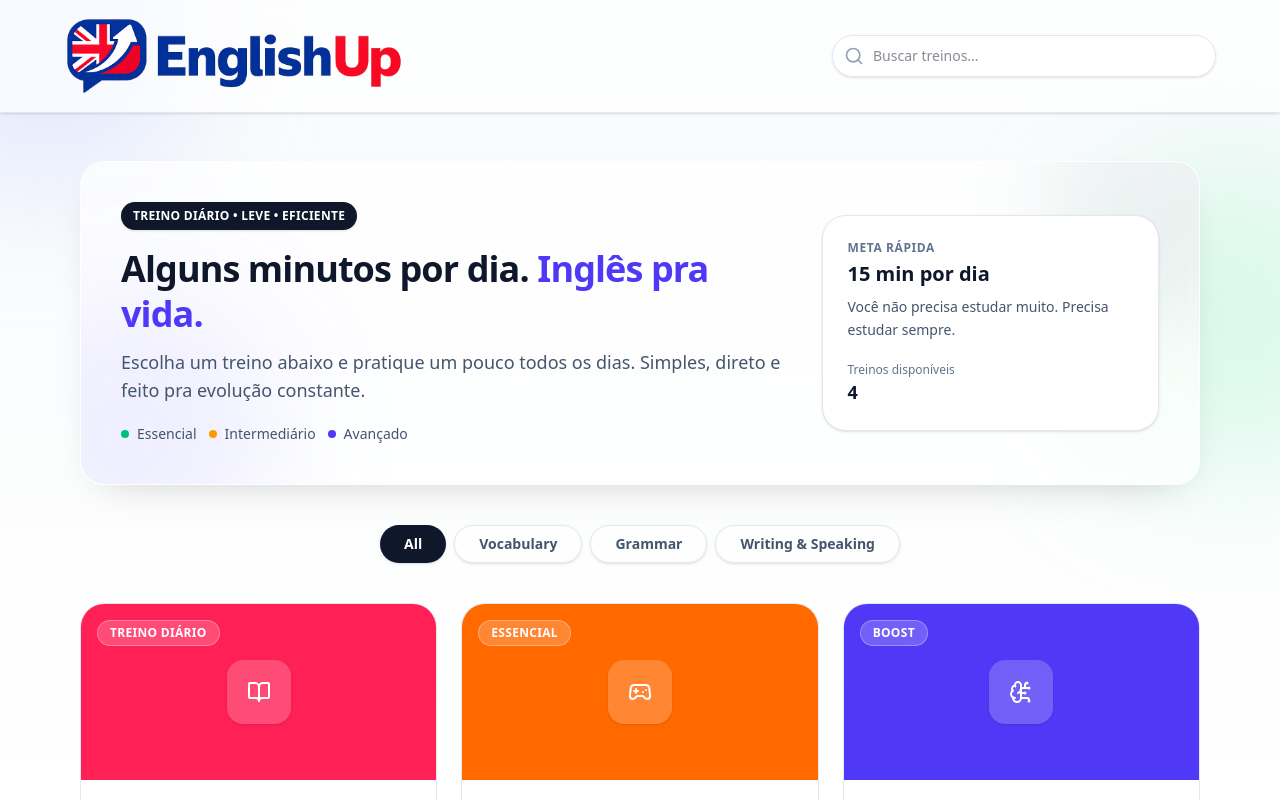
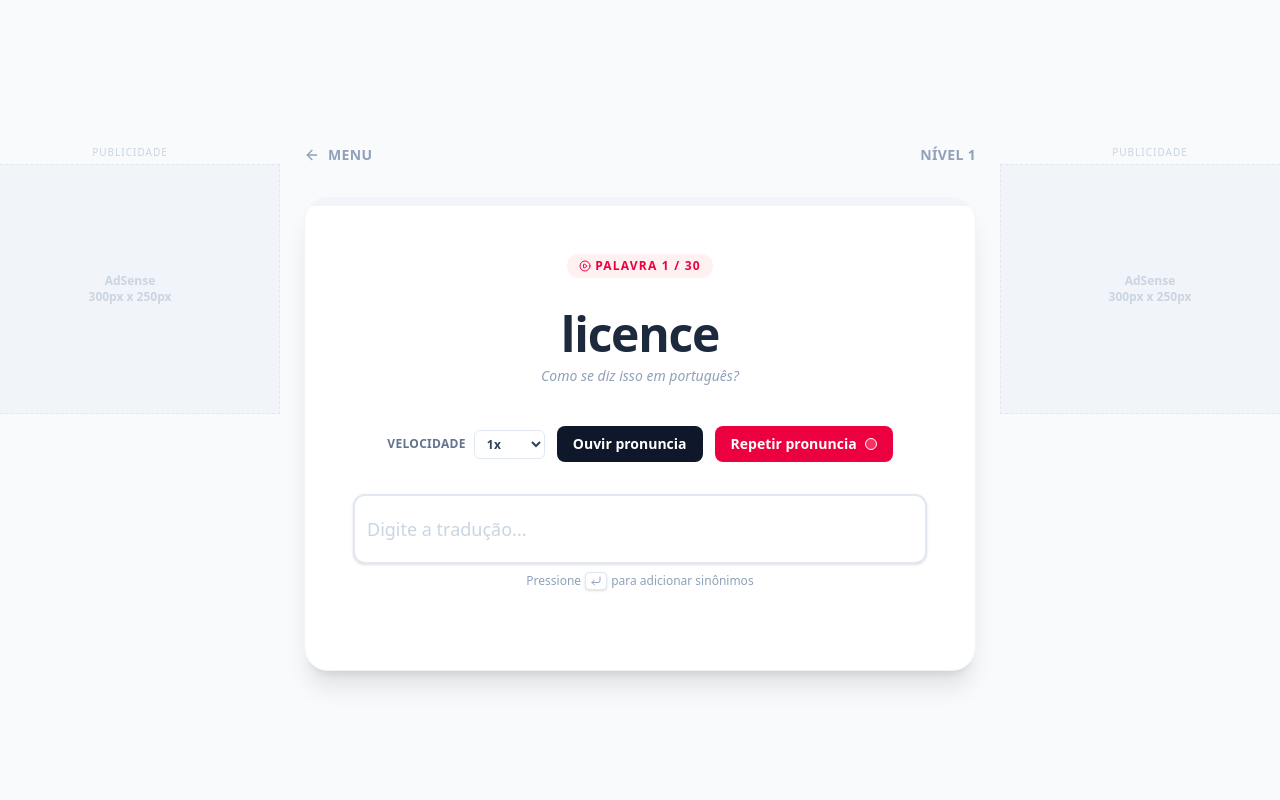
Before and after one commit to Artur-Brasileiro/English-Hub, a React (Vite) app in the folder english-hub/: page /vocabulary/level/1 in a window 1280 px wide. Before the commit this address led to /. Shown: the top 800 px of the page. Built offline with nearby package versions, Linux system fonts and the light colour scheme.

Commit message:
Adicionando Ad no site

```diff
--- a/english-hub/index.html
+++ b/english-hub/index.html
@@ -16,6 +16,9 @@
     <link rel="icon" type="image/png" href="/favicon.png" />
     <meta name="viewport" content="width=device-width, initial-scale=1.0" />
     <title>EnglishUp</title>
+
+    <script async src="https://pagead2.googlesyndication.com/pagead/js/adsbygoogle.js?client=ca-pub-SEU_ID_AQUI"
+     crossorigin="anonymous"></script>
 </head>
   <body>
     <div id="root"></div>
--- a/english-hub/src/App.jsx
+++ b/english-hub/src/App.jsx
@@ -17,6 +17,8 @@ export default function App() {
         <Route path="/" element={<HubPage />} />
 
         <Route path="/vocabulary" element={<VocabularyGame />} />
+        <Route path="/vocabulary/level/:levelId" element={<VocabularyGame />} />
+
         <Route path="/irregular" element={<IrregularVerbsGame />} />
         <Route path="/phrasal" element={<PhrasalVerbsGame />} />
         <Route path="/translation" element={<TranslationGame />} />
--- a/english-hub/src/components/VocabularyGame.jsx
+++ b/english-hub/src/components/VocabularyGame.jsx
@@ -1,5 +1,5 @@
 import React, { useState, useMemo, useRef, useEffect } from 'react';
-import { useNavigate } from "react-router-dom";
+import { useNavigate, useParams } from "react-router-dom";
 import { VOCABULARY_DATA } from '../data/gameData';
 import {
   ArrowRight,
@@ -9,7 +9,8 @@ import {
   ArrowLeft,
   BookOpen,
   PlayCircle,
-  CornerDownLeft
+  CornerDownLeft,
+  Heart
 } from 'lucide-react';
 
 const WORDS_PER_LEVEL = 30;
@@ -85,17 +86,58 @@ const shuffleWords = (words) => {
   return shuffled;
 };
 
+// --- COMPONENTE DE ANÚNCIO (AD UNIT) ---
+const AdUnit = ({ slotId, format = "auto", label = "Publicidade", width, height }) => {
+  useEffect(() => {
+    try {
+      (window.adsbygoogle = window.adsbygoogle || []).push({});
+    } catch (e) {
+      console.error("AdSense Error", e);
+    }
+  }, []);
+
+  const style = width && height ? { display: 'inline-block', width, height } : { display: 'block' };
+
+  return (
+    <div className="flex flex-col items-center justify-center my-4">
+      <div className="text-[10px] text-slate-300 uppercase tracking-widest mb-1">{label}</div>
+      <div className="bg-slate-100 border border-slate-200 border-dashed flex items-center justify-center overflow-hidden relative"
+           style={{ width: width || '100%', height: height || 'auto', minHeight: height || '100px' }}>
+
+        {/* Placeholder visual (Remova este span quando estiver rodando com anúncios reais para limpar o visual) */}
+        <span className="text-slate-300 text-xs font-bold p-4 text-center absolute pointer-events-none">
+             AdSense<br/>{width || 'Auto'} x {height || 'Auto'}
+        </span>
+
+        <ins className="adsbygoogle"
+             style={style}
+             data-ad-client="ca-pub-SEU_ID_DO_CLIENTE" // <--- COLOQUE SEU ID AQUI
+             data-ad-slot={slotId || "1234567890"}     // <--- E AQUI (Slot padrão)
+             data-ad-format={format}
+             data-full-width-responsive="true"></ins>
+      </div>
+    </div>
+  );
+};
+
+
 // --- COMPONENTE PRINCIPAL ---
 
 const VocabularyGame = ({ onBack }) => {
   const navigate = useNavigate();
-  const [view, setView] = useState('menu');
+  const { levelId } = useParams();
+
+  const urlLevel = levelId ? parseInt(levelId) : null;
+
+  const [view, setView] = useState(urlLevel ? 'game' : 'menu');
+  const [currentLevelId, setCurrentLevelId] = useState(urlLevel || 1);
+
+  // Estados para controlar a tela de Anúncio
+  const [showAdScreen, setShowAdScreen] = useState(false);
+  const [pendingAction, setPendingAction] = useState(null);
 
   // Estados do Jogo
-  const [currentLevelId, setCurrentLevelId] = useState(1);
   const [currentWordIndex, setCurrentWordIndex] = useState(0);
-
-  // Estados de Input (Tags + Texto)
   const [tags, setTags] = useState([]);
   const [typingText, setTypingText] = useState('');
 
@@ -107,7 +149,7 @@ const VocabularyGame = ({ onBack }) => {
   // Voz e Pronúncia
   const [isSpeaking, setIsSpeaking] = useState(false);
   const [isListening, setIsListening] = useState(false);
-  const [pronunciationFeedback, setPronunciationFeedback] = useState(null); // null, 'correct', 'wrong'
+  const [pronunciationFeedback, setPronunciationFeedback] = useState(null);
   const [pronunciationError, setPronunciationError] = useState(null);
   const [speechRate, setSpeechRate] = useState(1);
 
@@ -115,6 +157,43 @@ const VocabularyGame = ({ onBack }) => {
   const [isFocused, setIsFocused] = useState(false);
   const inputRef = useRef(null);
   const recognitionRef = useRef(null);
+
+  // UseEffect de Roteamento
+  useEffect(() => {
+    if (urlLevel) {
+      setCurrentLevelId(urlLevel);
+      setView('game');
+      restartInternalState();
+      window.scrollTo(0, 0);
+    } else {
+      setView('menu');
+      stopListening();
+    }
+
+    // Garante que a tela de anúncio fecha ao completar a navegação
+    setShowAdScreen(false);
+
+  }, [urlLevel]);
+
+  // UseEffect para carregar anúncio na tela de Interstitial
+  useEffect(() => {
+    if (showAdScreen) {
+      try {
+        (window.adsbygoogle = window.adsbygoogle || []).push({});
+      } catch (e) {
+        console.error("Erro no AdSense (Tela Apoio):", e);
+      }
+    }
+  }, [showAdScreen]);
+
+  const restartInternalState = () => {
+    stopListening();
+    setCurrentWordIndex(0);
+    setStats({ correct: 0, wrong: 0 });
+    setSpeechRate(1);
+    setLevelShuffleKey((prev) => prev + 1);
+    resetInputsAndFeedback();
+  };
 
   const totalLevels = Math.ceil(VOCABULARY_DATA.length / WORDS_PER_LEVEL);
 
@@ -127,12 +206,12 @@ const VocabularyGame = ({ onBack }) => {
 
   const currentWord = currentLevelWords[currentWordIndex];
 
-  // Focar no input ao mudar a palavra
+  // Focar no input
   useEffect(() => {
-    if (!feedback && view === 'game') {
+    if (!feedback && view === 'game' && !showAdScreen) {
       inputRef.current?.focus();
     }
-  }, [currentWordIndex, feedback, view]);
+  }, [currentWordIndex, feedback, view, showAdScreen]);
 
   // --- FUNÇÕES DE CONTROLE ---
 
@@ -150,30 +229,35 @@ const VocabularyGame = ({ onBack }) => {
     setFeedback(null);
     setAnswerReport(null);
     setIsFocused(false);
-
-    // Reseta estado de pronúncia
     setPronunciationFeedback(null);
     setPronunciationError(null);
   };
 
-  const enterLevel = (levelId) => {
-    stopListening();
-    setCurrentLevelId(levelId);
-    setLevelShuffleKey((prev) => prev + 1);
-    setCurrentWordIndex(0);
-    setStats({ correct: 0, wrong: 0 });
-    setSpeechRate(1);
-    resetInputsAndFeedback();
-    setView('game');
-    window.scrollTo(0, 0);
+  // --- INTERCEPTADORES DE NAVEGAÇÃO ---
+
+  const requestNavigation = (type, payload) => {
+    setPendingAction({ type, payload });
+    setShowAdScreen(true);
   };
 
-  const returnToMenu = () => {
-    stopListening();
-    setPronunciationFeedback(null);
-    setPronunciationError(null);
-    setSpeechRate(1);
-    setView('menu');
+  const confirmNavigation = () => {
+    if (pendingAction) {
+      if (pendingAction.type === 'navigate') {
+        navigate(pendingAction.payload);
+        // Não fechamos setShowAdScreen aqui para evitar o "flash".
+        // O useEffect do urlLevel fará isso quando a rota mudar.
+      } else if (pendingAction.type === 'restart') {
+        setView('game'); // Garante sair da tela de result
+        restartLevelInternal();
+        setShowAdScreen(false); // Fecha manual pois a URL não muda
+      }
+    }
+    setPendingAction(null);
+  };
+
+  const restartLevelInternal = () => {
+    restartInternalState();
+    window.scrollTo(0, 0);
   };
 
   const nextWord = () => {
@@ -185,7 +269,7 @@ const VocabularyGame = ({ onBack }) => {
     }
   };
 
-  // --- LÓGICA DE TAGS ---
+  // --- LÓGICA DE TAGS E JOGO ---
 
   const addTag = (text) => {
     if (feedback) return;
@@ -310,13 +394,13 @@ const VocabularyGame = ({ onBack }) => {
 
     recognition.onstart = () => {
       setPronunciationError(null);
-      setPronunciationFeedback(null); // Reseta a bolinha para cinza/amarelo
+      setPronunciationFeedback(null);
       setIsListening(true);
     };
     recognition.onend = () => setIsListening(false);
     recognition.onerror = () => {
       setIsListening(false);
-      setPronunciationFeedback('wrong'); // Erro técnico conta como falha visualmente ou pode ser tratado diferente
+      setPronunciationFeedback('wrong');
       setPronunciationError('Erro');
     };
     recognition.onresult = (event) => {
@@ -336,6 +420,51 @@ const VocabularyGame = ({ onBack }) => {
 
   // --- RENDERIZAÇÃO ---
 
+  // 1. TELA DE ANÚNCIO (Interstitial - Prioridade Alta)
+  if (showAdScreen) {
+    return (
+      <div className="min-h-screen bg-slate-900/95 flex items-center justify-center p-4 animate-fade-in z-50 fixed inset-0">
+        <div className="bg-white rounded-3xl shadow-2xl p-6 md:p-8 text-center max-w-md w-full relative overflow-hidden">
+
+          <div className="absolute top-0 left-0 w-full h-2 bg-linear-to-r from-indigo-500 via-purple-500 to-pink-500" />
+
+          <div className="mb-6">
+             <div className="w-16 h-16 bg-rose-100 text-rose-500 rounded-full flex items-center justify-center mx-auto mb-4 animate-bounce-slow">
+                <Heart className="w-8 h-8 fill-current" />
+             </div>
+             <h2 className="text-2xl font-bold text-slate-800">Apoie o EnglishUp!</h2>
+             <p className="text-slate-500 text-sm mt-2 leading-relaxed">
+               Manter o site online e gratuito tem custos.
+               <br/>Obrigado por visualizar nossos patrocinadores.
+             </p>
+          </div>
+
+          {/* Espaço do Anúncio (Retângulo Médio 300x250) */}
+          <div className="bg-slate-100 border-2 border-slate-200 border-dashed rounded-xl w-full h-62.5 flex items-center justify-center mb-6 relative overflow-hidden">
+            <div className="absolute top-0 right-0 bg-slate-200 text-[9px] text-slate-500 px-2 py-0.5 rounded-bl-lg z-10">Publicidade</div>
+            <ins className="adsbygoogle"
+                 style={{ display: 'inline-block', width: '300px', height: '250px' }}
+                 data-ad-client="ca-pub-SEU_ID_DO_CLIENTE"
+                 data-ad-slot="SEU_ID_DO_BLOCO" // Slot específico para esse interstitial
+                 ></ins>
+          </div>
+
+          <button
+            onClick={confirmNavigation}
+            className="w-full py-4 bg-slate-900 text-white font-bold rounded-xl hover:bg-slate-800 transition-all transform hover:scale-[1.02] shadow-lg shadow-slate-300 flex items-center justify-center gap-2 group"
+          >
+            Continuar para o Jogo <ArrowRight className="w-4 h-4 group-hover:translate-x-1 transition-transform" />
+          </button>
+
+          <p className="text-[10px] text-slate-400 mt-4">
+            Ao clicar em continuar, você será redirecionado.
+          </p>
+        </div>
+      </div>
+    );
+  }
+
+  // 2. MENU DE NÍVEIS
   if (view === 'menu') {
     const levelsArray = Array.from({ length: totalLevels }, (_, i) => i + 1);
 
@@ -365,7 +494,7 @@ const VocabularyGame = ({ onBack }) => {
             {levelsArray.map((levelId) => (
               <div
                 key={levelId}
-                onClick={() => enterLevel(levelId)}
+                onClick={() => navigate(`/vocabulary/level/${levelId}`)}
                 className="group bg-white rounded-xl border border-slate-200 p-5 hover:shadow-lg hover:border-rose-300 transition-all duration-300 cursor-pointer relative overflow-hidden"
               >
                 <div className="relative z-10 flex justify-between items-center">
@@ -390,6 +519,7 @@ const VocabularyGame = ({ onBack }) => {
     );
   }
 
+  // 3. TELA DE RESULTADO (Com interceptadores)
   if (view === 'result') {
     return (
       <div className="min-h-screen bg-slate-50 flex items-center justify-center p-4 animate-fade-in">
@@ -416,7 +546,7 @@ const VocabularyGame = ({ onBack }) => {
           <div className="flex flex-col gap-3">
             {currentLevelId < totalLevels && (
               <button
-                onClick={() => enterLevel(currentLevelId + 1)}
+                onClick={() => requestNavigation('navigate', `/vocabulary/level/${currentLevelId + 1}`)}
                 className="w-full py-3.5 bg-rose-600 text-white font-bold rounded-xl hover:bg-rose-700 transition-colors shadow-lg shadow-rose-200 flex items-center justify-center gap-2"
               >
                 Próximo Nível <ArrowRight className="w-4 h-4" />
@@ -424,14 +554,14 @@ const VocabularyGame = ({ onBack }) => {
             )}
 
             <button
-              onClick={() => enterLevel(currentLevelId)}
+              onClick={() => requestNavigation('restart', null)}
               className="w-full py-3.5 bg-white border-2 border-slate-100 text-slate-600 font-bold rounded-xl hover:border-slate-300 transition-colors"
             >
               Repetir Nível
             </button>
 
             <button
-              onClick={returnToMenu}
+              onClick={() => requestNavigation('navigate', '/vocabulary')}
               className="text-slate-400 hover:text-slate-600 text-sm font-medium mt-2"
             >
               Voltar ao Menu de Níveis
@@ -442,14 +572,43 @@ const VocabularyGame = ({ onBack }) => {
     );
   }
 
+  // 4. JOGO PRINCIPAL (Com Layout de Anúncios Responsivos)
   const progressPercentage = (currentWordIndex / currentLevelWords.length) * 100;
 
   return (
-    <div className="min-h-screen bg-slate-50 p-4 font-sans text-slate-800 flex flex-col items-center">
-      <div className="w-full max-w-2xl">
+    <div className="min-h-screen bg-slate-50 p-4 font-sans text-slate-800 flex flex-col xl:justify-center">
+
+      {/* --- ANÚNCIO MOBILE (TOPO) --- */}
+      {/* Só aparece em telas pequenas (< 1280px) */}
+      <div className="block xl:hidden w-full mb-4">
+          <AdUnit
+             key={`mobile-top-${currentLevelId}`} // Chave única força recarregamento no novo nível
+             slotId="SEU_SLOT_MOBILE_TOP"
+             width="320px"
+             height="50px"
+             label="Patrocinado"
+          />
+      </div>
+
+      <div className="flex flex-row justify-center items-start gap-6">
+
+          {/* --- ANÚNCIO DESKTOP (ESQUERDA) --- */}
+          {/* Só aparece em telas XL (>= 1280px) */}
+          <div className="hidden xl:block w-75 sticky top-4">
+             <AdUnit
+                key={`desktop-left-${currentLevelId}`}
+                slotId="SEU_SLOT_DESKTOP_LEFT"
+                width="300px"
+                height="250px"
+             />
+             {/* Dica: Você pode duplicar o componente AdUnit aqui para ter 2 banners verticais */}
+          </div>
+
+          {/* --- ÁREA DO JOGO (CENTRO) --- */}
+          <div className="w-full max-w-2xl shrink-0">
             <div className="flex items-center justify-between mb-8 pt-4">
               <button
-            onClick={returnToMenu}
+                onClick={() => navigate('/vocabulary')}
                 className="flex items-center gap-2 text-slate-400 hover:text-slate-600 font-bold transition-colors text-sm uppercase tracking-wide"
               >
                 <ArrowLeft className="w-4 h-4" /> Menu
@@ -480,7 +639,7 @@ const VocabularyGame = ({ onBack }) => {
                   <p className="text-slate-400 text-sm font-medium italic">Como se diz isso em português?</p>
                 </div>
 
-            {/* CONTROLES DE ÁUDIO COM "BOLINHA" */}
+                {/* CONTROLES DE ÁUDIO */}
                 <div className="flex flex-col items-center gap-3 mb-8">
                   <div className="flex flex-wrap items-center justify-center gap-3">
                     <label className="flex items-center gap-2 text-xs font-bold text-slate-500 uppercase tracking-wide">
@@ -506,7 +665,6 @@ const VocabularyGame = ({ onBack }) => {
                       {isSpeaking ? 'Reproduzindo...' : 'Ouvir pronuncia'}
                     </button>
 
-                {/* BOTÃO COM STATUS DE PRONÚNCIA EM BOLINHA */}
                     <button
                       type="button"
                       onClick={startPronunciationCheck}
@@ -515,28 +673,22 @@ const VocabularyGame = ({ onBack }) => {
                     >
                       <span>{isListening ? 'Ouvindo...' : 'Repetir pronuncia'}</span>
 
-                  {/* BOLINHA INDICADORA - Adicionada borda branca */}
                       <div
                         className={`w-3 h-3 rounded-full transition-all duration-300 border border-white
                           ${
-                        // Estado: Ouvindo (Piscando Amarelo/Branco)
                             isListening
                               ? 'bg-yellow-300 animate-pulse shadow-[0_0_8px_rgba(253,224,71,0.8)]'
-                          : // Estado: Correto (Verde)
-                          pronunciationFeedback === 'correct'
+                              : pronunciationFeedback === 'correct'
                               ? 'bg-green-400 shadow-[0_0_8px_rgba(74,222,128,1)] scale-110'
-                          : // Estado: Errado (Vermelho)
-                          pronunciationFeedback === 'wrong'
+                              : pronunciationFeedback === 'wrong'
                               ? 'bg-red-500 shadow-[0_0_8px_rgba(239,68,68,0.8)]'
-                          : // Estado: Padrão (Cinza Claro)
-                          'bg-rose-400/50'
+                              : 'bg-rose-400/50'
                           }
                         `}
                       />
                     </button>
                   </div>
 
-              {/* Mensagem de erro técnica (só aparece se o navegador falhar, não se o usuário errar a pronúncia) */}
                   {pronunciationError && (
                     <p className="text-xs text-red-500 font-medium">{pronunciationError}</p>
                   )}
@@ -554,7 +706,6 @@ const VocabularyGame = ({ onBack }) => {
                         `}
                         onClick={() => !feedback && inputRef.current?.focus()}
                     >
-                    {/* Tags */}
                         {tags.map((tag, idx) => {
                             let tagStyle = "bg-slate-100 border-slate-300 text-slate-700";
                             let icon = null;
@@ -664,6 +815,29 @@ const VocabularyGame = ({ onBack }) => {
               </div>
             </div>
           </div>
+
+          {/* --- ANÚNCIO DESKTOP (DIREITA) --- */}
+          <div className="hidden xl:block w-75 sticky top-4">
+             <AdUnit
+                key={`desktop-right-${currentLevelId}`}
+                slotId="SEU_SLOT_DESKTOP_RIGHT"
+                width="300px"
+                height="250px"
+             />
+          </div>
+      </div>
+
+      {/* --- ANÚNCIO MOBILE (BASE) --- */}
+      <div className="block xl:hidden w-full mt-4">
+          <AdUnit
+             key={`mobile-bottom-${currentLevelId}`}
+             slotId="SEU_SLOT_MOBILE_BOTTOM"
+             width="320px"
+             height="50px"
+             label="Patrocinado"
+          />
+      </div>
+
     </div>
   );
 };
```
Lines whose indentation alone changed are shown as unchanged.
